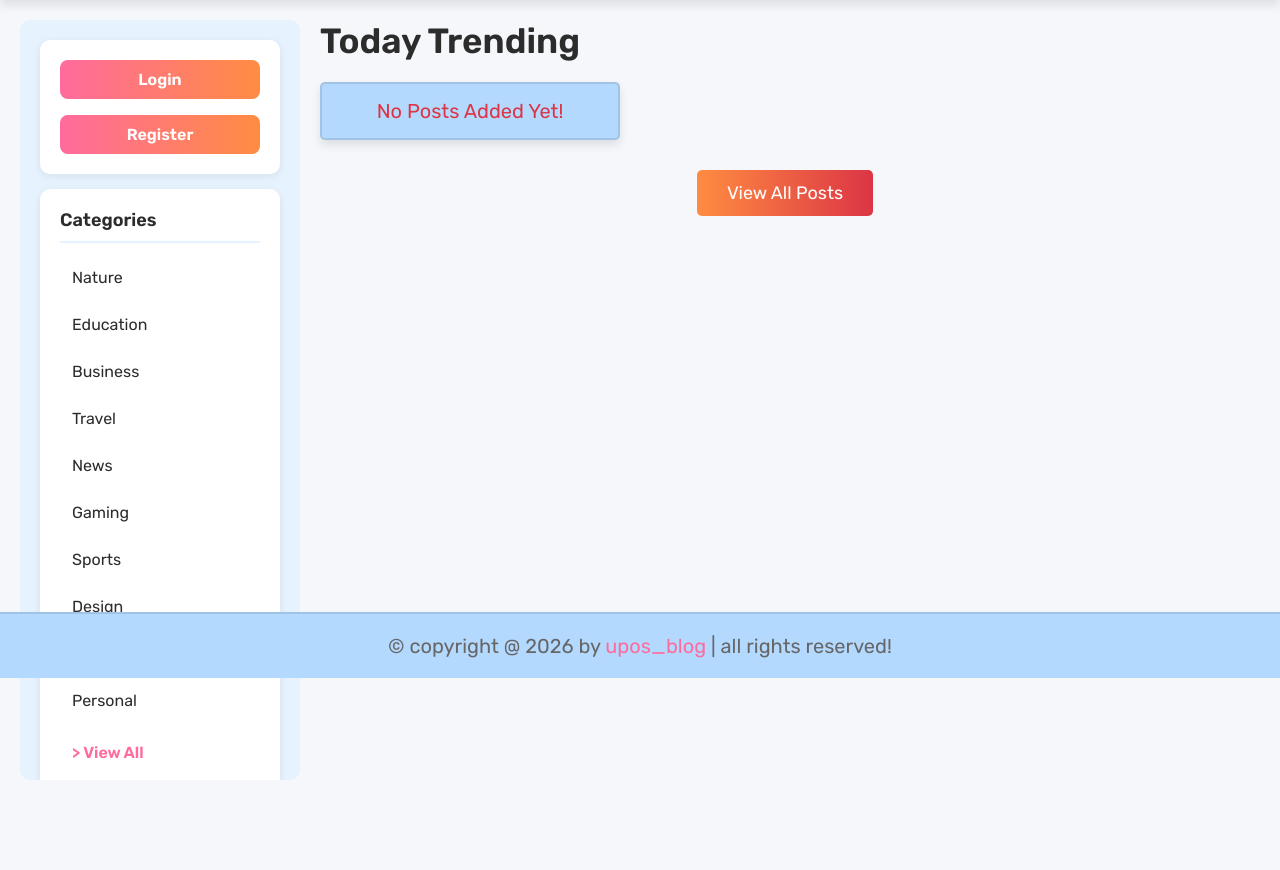
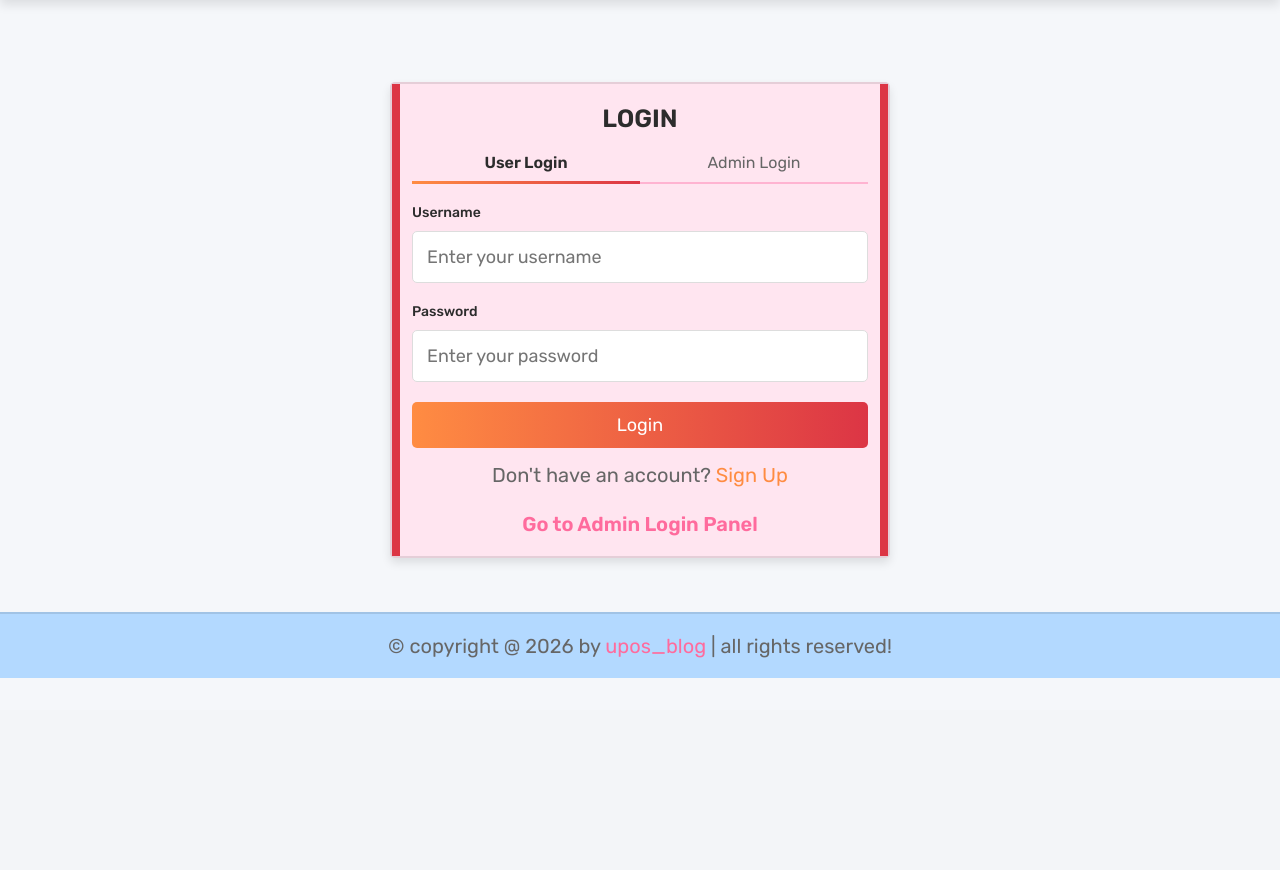
Before and after one commit to Upama-Prapti/web-technologies-Fall2025-2026-sec-W-Final-Term-Project, a PHP site: page /blog/index.php?route=home in a window 1280 px wide. Shown: the part 122-992 px from the top of the page. After the commit the page ends 800 px from the top, so only its background shows below. Run offline with PHP 8.4, Linux system fonts and the light colour scheme; data that the repository does not hold is empty.

Commit message:
Update home.php

```diff
--- a/views/user/home.php
+++ b/views/user/home.php
@@ -1,131 +1,136 @@
+<?php
+if(!isset($message)) $message = [];
+?>
 <!DOCTYPE html>
 <html lang="en">
 <head>
    <meta charset="UTF-8">
    <meta http-equiv="X-UA-Compatible" content="IE=edge">
    <meta name="viewport" content="width=device-width, initial-scale=1.0">
-   <title>home page</title>
+   <title>Login</title>
    <link rel="stylesheet" href="<?php echo ASSETS_URL; ?>css/style.css">
 </head>
 <body>
 
 <?php include __DIR__ . '/../../components/user_header.php'; ?>
 
-<div class="home-layout">
-   <aside class="home-sidebar">
-      <div class="sidebar-box">
-         <?php if($fetch_profile){ ?>
-         <div class="sidebar-profile">
-            <div class="profile-info">
-               <span style="font-size: 3rem;">👤</span>
-               <div>
-                  <p class="profile-name"><?= $fetch_profile['name']; ?></p>
-                  <p class="profile-stats">Comments: <?= $total_user_comments; ?> | Likes: <?= $total_user_likes; ?></p>
-               </div>
-            </div>
-            <a href="index.php?route=create_post" class="sidebar-btn">+ Create Post</a>
-            <a href="index.php?route=update" class="sidebar-btn">✏️ Update Profile</a>
-            <div class="sidebar-links">
-               <a href="index.php?route=likes" class="sidebar-link">❤ Likes</a>
-               <a href="index.php?route=comments" class="sidebar-link">💬 Comments</a>
-            </div>
-         </div>
-         <?php } else { ?>
-         <div class="sidebar-login">
-            <div class="sidebar-btn-group">
-               <a href="index.php?route=login" class="sidebar-btn">Login</a>
-               <a href="index.php?route=register" class="sidebar-btn">Register</a>
-            </div>
-         </div>
-         <?php } ?>
+<section class="form-container">
+   <form action="index.php?route=login" method="post" id="loginForm">
+      <h3>Login</h3>
+
+      <?php
+      if(!empty($message)){
+         foreach($message as $msg){
+            echo '<div class="message" style="background: #dc3545; color: white; padding: 1rem; border-radius: 0.5rem; margin-bottom: 1rem; text-align: center;">
+               <span>'.$msg.'</span>
+            </div>';
+         }
+      }
+      ?>
+
+      <div class="login-tabs">
+         <button type="button" class="tab-btn active" data-tab="user">User Login</button>
+         <a href="index.php?route=admin&action=login" class="tab-btn" style="text-decoration: none; display: inline-block;">Admin Login</a>
       </div>
 
-      <div class="sidebar-box">
-         <div class="sidebar-title">
-            <span>Categories</span>
-         </div>
-         <div class="sidebar-content">
-            <a href="index.php?route=category&category=nature" class="sidebar-item">Nature</a>
-            <a href="index.php?route=category&category=education" class="sidebar-item">Education</a>
-            <a href="index.php?route=category&category=business" class="sidebar-item">Business</a>
-            <a href="index.php?route=category&category=travel" class="sidebar-item">Travel</a>
-            <a href="index.php?route=category&category=news" class="sidebar-item">News</a>
-            <a href="index.php?route=category&category=gaming" class="sidebar-item">Gaming</a>
-            <a href="index.php?route=category&category=sports" class="sidebar-item">Sports</a>
-            <a href="index.php?route=category&category=design" class="sidebar-item">Design</a>
-            <a href="index.php?route=category&category=fashion" class="sidebar-item">Fashion</a>
-            <a href="index.php?route=category&category=personal" class="sidebar-item">Personal</a>
-            <a href="index.php?route=categories" class="sidebar-item view-all">> View All</a>
+      <input type="hidden" name="login_type" id="login_type" value="user">
+
+      <div id="user-login" class="tab-content active">
+         <label>Username</label>
+         <input type="text" name="name" id="user_name" required placeholder="Enter your username" class="box" maxlength="50" oninput="this.value = this.value.replace(/\s/g, '')">
+         <label>Password</label>
+         <input type="password" name="user_pass" id="user_pass" required placeholder="Enter your password" class="box" maxlength="50" oninput="this.value = this.value.replace(/\s/g, '')">
+      </div>
+
+      <div id="admin-login" class="tab-content" style="display: none;">
+         <div style="background: #fff3cd; border: 1px solid #ffc107; padding: 1.5rem; border-radius: 0.5rem; margin-bottom: 1rem; text-align: center;">
+            <p style="color: #856404; font-weight: bold; font-size: 1.2rem; margin-bottom: 1rem;">⚠️ Admin login has been moved to a dedicated panel</p>
+            <a href="index.php?route=admin&action=login" class="btn" style="margin-top: 0.5rem; display: inline-block; padding: 0.8rem 2rem;">Go to Admin Login Panel</a>
          </div>
       </div>
 
-      <div class="sidebar-box">
-         <div class="sidebar-title">
-            <span>Authors</span>
-         </div>
-         <div class="sidebar-content">
-            <?php
-               if(!empty($authors)){
-                  foreach($authors as $author_name) {
-            ?>
-            <a href="index.php?route=author&author=<?= $author_name; ?>" class="sidebar-item"><?= $author_name; ?></a>
-            <?php } ?>
-            <a href="index.php?route=authors" class="sidebar-item view-all">> View All</a>
-            <?php } else { ?>
-            <p class="sidebar-empty">no posts added yet!</p>
-            <?php } ?>
-         </div>
-      </div>
-   </aside>
+      <input type="submit" value="Login" name="submit" class="btn">
+      <p>Don't have an account? <a href="index.php?route=register">Sign Up</a></p>
+      <p style="margin-top: 1rem;"><a href="index.php?route=admin&action=login" style="color: var(--main-color); font-weight: bold;">Go to Admin Login Panel</a></p>
+   </form>
+</section>
 
-   <main class="home-main">
-      <div class="main-header">
-         <h1 class="main-title">Today Trending</h1>
-      </div>
+<script>
+function switchTab(tab) {
+   document.querySelectorAll('.tab-btn').forEach(b => b.classList.remove('active'));
+   document.querySelectorAll('.tab-content').forEach(c => {
+      c.classList.remove('active');
+      c.style.display = 'none';
+   });
 
-      <div class="posts-grid">
-      <?php
-         if(!empty($posts)){
-            foreach($posts as $fetch_posts){
-               $post_id = $fetch_posts['id'];
-      ?>
-      <form class="box" method="post">
-         <input type="hidden" name="post_id" value="<?= $post_id; ?>">
-         <input type="hidden" name="admin_id" value="<?= $fetch_posts['admin_id']; ?>">
-         <div class="post-admin">
-            <span style="font-weight: bold;">👤</span>
-            <div>
-               <a href="index.php?route=author&author=<?= $fetch_posts['name']; ?>"><?= $fetch_posts['name']; ?></a>
-               <div><?= $fetch_posts['date']; ?></div>
-            </div>
-         </div>
+   document.querySelector('[data-tab="' + tab + '"]').classList.add('active');
+   var activeTab = document.getElementById(tab + '-login');
+   activeTab.classList.add('active');
+   activeTab.style.display = 'block';
+   document.getElementById('login_type').value = tab;
 
-         <?php if($fetch_posts['image'] != ''){ ?>
-         <img src="<?php echo BASE_URL . UPLOADED_IMG_URL . $fetch_posts['image']; ?>" class="post-image" alt="">
-         <?php } ?>
+   if(tab === 'user') {
+      document.getElementById('user_name').required = true;
+      document.getElementById('user_pass').required = true;
+      document.getElementById('admin_name').required = false;
+      document.getElementById('admin_pass').required = false;
+   } else {
+      document.getElementById('user_name').required = false;
+      document.getElementById('user_pass').required = false;
+      document.getElementById('admin_name').required = true;
+      document.getElementById('admin_pass').required = true;
+   }
+}
 
-         <div class="post-title"><?= $fetch_posts['title']; ?></div>
-         <div class="post-content content-150"><?= substr($fetch_posts['content'], 0, 150); ?>...</div>
-         <a href="index.php?route=post&post_id=<?= $post_id; ?>" class="inline-btn">read more</a>
-         <a href="index.php?route=category&category=<?= $fetch_posts['category']; ?>" class="post-cat"> <span><?= $fetch_posts['category']; ?></span></a>
-         <div class="icons">
-            <a href="index.php?route=post&post_id=<?= $post_id; ?>"><span style="font-weight: bold;">💬</span><span>(<?= $fetch_posts['comments_count']; ?>)</span></a>
-            <button type="button" onclick="likePost(this, <?= $post_id; ?>, <?= $fetch_posts['admin_id']; ?>)"><span style="font-weight: bold; <?php if($fetch_posts['has_liked']){ echo 'color:var(--red);'; } ?>">❤</span><span>(<?= $fetch_posts['likes_count']; ?>)</span></button>
-         </div>
-      </form>
-         <?php
-            }
-         } else {
-            echo '<p class="empty">no posts added yet!</p>';
+document.addEventListener('DOMContentLoaded', function() {
+   switchTab('user');
+
+   document.querySelectorAll('.tab-btn[data-tab]').forEach(function(btn) {
+      btn.addEventListener('click', function(e) {
+         var tab = this.getAttribute('data-tab');
+         if(tab) {
+            switchTab(tab);
          }
-         ?>
-      </div>
+      });
+   });
 
-      <div class="more-btn" style="text-align: center; margin-top:2rem;">
-         <a href="index.php?route=posts" class="inline-btn">view all posts</a>
-      </div>
-   </main>
-</div>
+   document.getElementById('loginForm').addEventListener('submit', function(e) {
+      var loginType = document.getElementById('login_type').value;
+
+      if(loginType === 'user') {
+         var userPass = document.getElementById('user_pass').value;
+         var userName = document.getElementById('user_name').value;
+
+         var passInput = document.createElement('input');
+         passInput.type = 'hidden';
+         passInput.name = 'pass';
+         passInput.value = userPass;
+         this.appendChild(passInput);
+
+         document.getElementById('admin_name').removeAttribute('name');
+         document.getElementById('admin_pass').removeAttribute('name');
+      } else {
+         var adminPass = document.getElementById('admin_pass').value;
+         var adminName = document.getElementById('admin_name').value;
+
+         var passInput = document.createElement('input');
+         passInput.type = 'hidden';
+         passInput.name = 'pass';
+         passInput.value = adminPass;
+         this.appendChild(passInput);
+
+         var nameInput = document.createElement('input');
+         nameInput.type = 'hidden';
+         nameInput.name = 'name';
+         nameInput.value = adminName;
+         this.appendChild(nameInput);
+
+         document.getElementById('user_name').removeAttribute('name');
+         document.getElementById('user_pass').removeAttribute('name');
+      }
+   });
+});
+</script>
 
 <?php include __DIR__ . '/../../components/footer.php'; ?>
 <script src="<?php echo ASSETS_URL; ?>js/script.js"></script>
```
